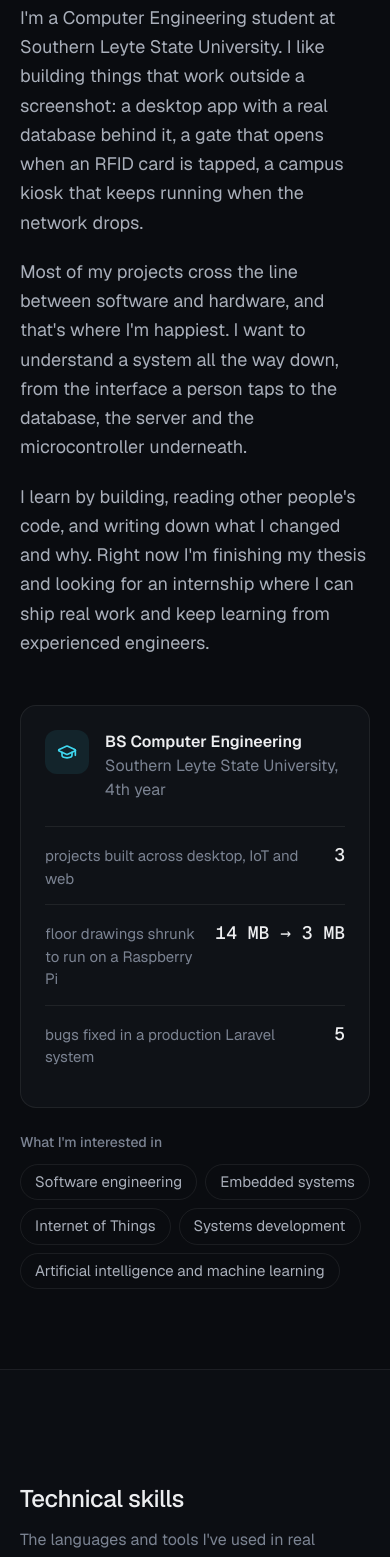
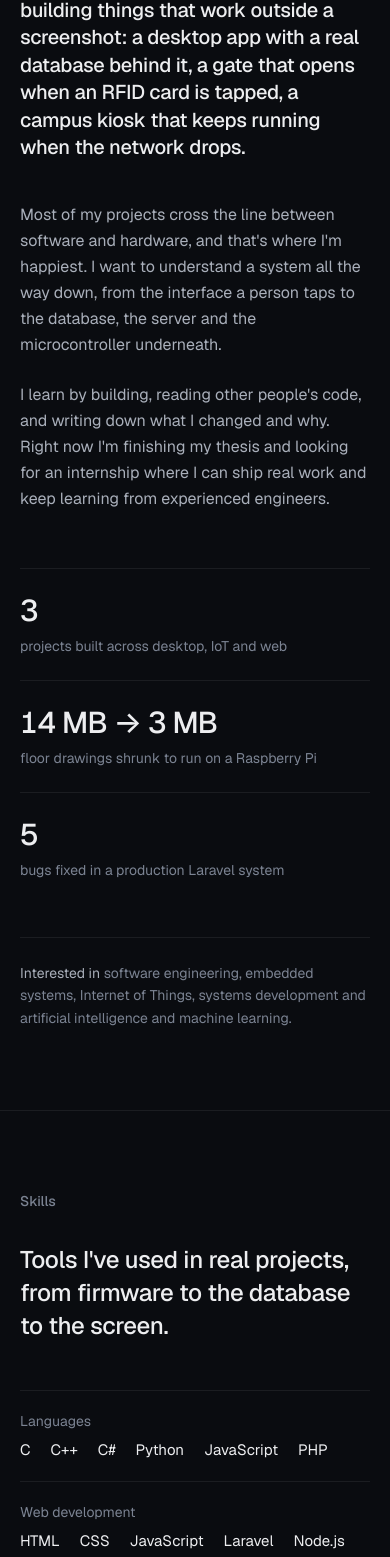
Before and after one commit to jeedp/portfolio, a React (Vite) app: page / in a window 390 px wide. Shown: the part 1611-3168 px from the top of the page. Built offline with nearby package versions, Linux system fonts and the light colour scheme; no server answers.

Commit message:
Rework About, Skills and Experience as editorial lists

```diff
--- a/src/sections/About.tsx
+++ b/src/sections/About.tsx
@@ -1,46 +1,36 @@
-import { GraduationCap } from 'lucide-react'
 import { about } from '../data/profile'
 import { Section } from '../components/Section'
 
 export function About() {
+  const [lead, ...rest] = about.paragraphs
   return (
-    <Section id="about" title="About me">
-      <div className="grid gap-12 lg:grid-cols-[1.4fr_1fr]">
-        <div className="space-y-5 text-lg leading-relaxed">
-          {about.paragraphs.map(p => <p key={p.slice(0, 24)}>{p}</p>)}
-        </div>
+    <Section id="about" label="About">
+      <p className="max-w-[40ch] text-xl font-medium leading-snug tracking-[-0.015em] text-ink sm:text-2xl">
+        {lead}
+      </p>
 
-        <div className="space-y-6">
-          <div className="rounded-2xl border border-line bg-surface p-6">
-            <div className="flex items-start gap-4">
-              <span className="grid size-11 shrink-0 place-items-center rounded-xl bg-accent-soft text-accent">
-                <GraduationCap className="size-5" aria-hidden="true" />
-              </span>
-              <div>
-                <p className="font-semibold text-ink">BS Computer Engineering</p>
-                <p className="text-muted">Southern Leyte State University, 4th year</p>
-              </div>
-            </div>
-            <dl className="mt-6 divide-y divide-line border-t border-line">
-              {about.highlights.map(h => (
-                <div key={h.label} className="flex items-baseline justify-between gap-4 py-3.5">
-                  <dt className="text-[15px] text-muted">{h.label}</dt>
-                  <dd className="shrink-0 font-mono text-lg font-medium text-ink">{h.value}</dd>
-                </div>
-              ))}
-            </dl>
+      <div className="mt-10 grid gap-6 text-base leading-relaxed sm:grid-cols-2 sm:gap-10">
+        {rest.map(p => <p key={p.slice(0, 24)}>{p}</p>)}
+      </div>
+
+      <div className="mt-14 grid border-t border-line sm:grid-cols-3">
+        {about.highlights.map((h, i) => (
+          <div key={h.label} className={`py-6 sm:pr-6 ${i > 0 ? 'border-t border-line sm:border-l sm:border-t-0 sm:pl-6' : ''}`}>
+            <p className="tabular text-3xl font-medium tracking-tight text-ink">{h.value}</p>
+            <p className="mt-2 text-sm leading-snug text-muted">{h.label}</p>
           </div>
+        ))}
+      </div>
 
-          <div>
-            <h3 className="mb-3 text-sm font-medium text-muted">What I'm interested in</h3>
-            <ul className="flex flex-wrap gap-2">
-              {about.interests.map(i => (
-                <li key={i} className="rounded-full border border-line px-3.5 py-1.5 text-[15px] text-body">{i}</li>
-              ))}
-            </ul>
-          </div>
-        </div>
-      </div>
+      <p className="mt-8 border-t border-line pt-6 text-sm leading-relaxed text-muted">
+        <span className="text-body">Interested in</span>{' '}
+        {about.interests.map((i, n) => (
+          <span key={i}>
+            {/Internet/.test(i) ? i : i.toLowerCase()}
+            {n < about.interests.length - 2 ? ', ' : n === about.interests.length - 2 ? ' and ' : '.'}
+          </span>
+        ))}
+      </p>
     </Section>
   )
 }
--- a/src/sections/Experience.tsx
+++ b/src/sections/Experience.tsx
@@ -1,83 +1,73 @@
-import { Award, BookOpen, Briefcase, FileText, GraduationCap, Plus, Presentation, Trophy } from 'lucide-react'
-import { certificates, timeline, type Certificate, type TimelineItem } from '../data/profile'
+import { ArrowUpRight } from 'lucide-react'
+import { certificates, timeline } from '../data/profile'
 import { Section } from '../components/Section'
-import { Badge } from '../components/Badge'
 
-const timelineIcon: Record<TimelineItem['type'], typeof Briefcase> = {
-  work: Briefcase,
-  academic: BookOpen,
-  training: Presentation,
-  education: GraduationCap,
-}
+/** Placeholders remind you what to add while you run `npm run dev`; they never ship to the live site. */
+const showPlaceholders = import.meta.env.DEV
 
-const certIcon: Record<Certificate['category'], typeof Award> = {
-  Certification: Award,
-  'Online course': FileText,
-  'Seminar or workshop': Presentation,
-  Achievement: Trophy,
+function PlaceholderNote({ children }: { children: string }) {
+  return (
+    <span className="ml-2 rounded border border-dashed border-line-strong px-1.5 py-0.5 font-mono text-[11px] text-muted">
+      {children}
+    </span>
+  )
 }
 
 export function Experience() {
+  const items = timeline.filter(t => showPlaceholders || !t.placeholder)
   return (
-    <Section id="experience" title="Experience and education" intro="Where I've worked, studied and trained so far.">
-      <ol className="relative space-y-6 before:absolute before:bottom-2 before:left-[19px] before:top-2 before:w-px before:bg-line">
-        {timeline.map(item => {
-          const Icon = item.placeholder ? Plus : timelineIcon[item.type]
-          return (
-            <li key={item.title} className="relative grid grid-cols-[40px_1fr] gap-5">
-              <span className={`relative z-10 grid size-10 place-items-center rounded-full border bg-bg ${item.placeholder ? 'border-dashed border-line text-muted' : 'border-accent/40 text-accent'}`}>
-                <Icon className="size-[18px]" aria-hidden="true" />
-              </span>
-              <div className={`rounded-2xl border p-5 sm:p-6 ${item.placeholder ? 'border-dashed border-line' : 'border-line bg-surface'}`}>
-                <div className="flex flex-wrap items-baseline justify-between gap-x-4 gap-y-1">
-                  <h3 className={`text-lg font-semibold ${item.placeholder ? 'text-muted' : ''}`}>{item.title}</h3>
-                  <span className="font-mono text-sm text-muted">{item.period}</span>
-                </div>
-                <p className="mt-1 text-[15px] text-muted">{item.org}</p>
-                {item.description && <p className="mt-3 leading-relaxed">{item.description}</p>}
-                {item.tech && (
-                  <div className="mt-4 flex flex-wrap gap-2">{item.tech.map(t => <Badge key={t}>{t}</Badge>)}</div>
-                )}
-              </div>
-            </li>
-          )
-        })}
+    <Section id="experience" label="Experience">
+      <ol className="border-t border-line">
+        {items.map(item => (
+          <li key={item.title} className="grid gap-2 border-b border-line py-7 sm:grid-cols-[200px_1fr] sm:gap-8">
+            <p className="tabular font-mono text-sm text-muted">{item.period}</p>
+            <div className={item.placeholder ? 'opacity-60' : ''}>
+              <h3 className="text-lg font-medium tracking-[-0.01em]">
+                {item.title}
+                {item.placeholder && <PlaceholderNote>placeholder · dev only</PlaceholderNote>}
+              </h3>
+              <p className="mt-1 text-[15px] text-muted">{item.org}</p>
+              {item.description && <p className="mt-3 max-w-[62ch] text-[15px] leading-relaxed text-body">{item.description}</p>}
+              {item.tech && <p className="mt-3 font-mono text-xs text-muted">{item.tech.join('  ·  ')}</p>}
+            </div>
+          </li>
+        ))}
       </ol>
     </Section>
   )
 }
 
 export function Certifications() {
+  const items = certificates.filter(c => showPlaceholders || !c.placeholder)
+  const issuers = [...new Set(items.filter(c => !c.placeholder).map(c => c.issuer))]
   return (
     <Section
       id="certifications"
-      title="Certifications and achievements"
-      intro="Courses I've completed, plus space for the seminars, workshops and awards still to come."
-      className="border-y border-line bg-surface/40"
+      label="Certifications"
+      intro={issuers.length === 1 ? `All completed through ${issuers[0].replace(' · ', ', ')}.` : undefined}
     >
-      <ul className="grid gap-4 sm:grid-cols-2 lg:grid-cols-3">
-        {certificates.map(c => {
-          const Icon = c.placeholder ? Plus : certIcon[c.category]
-          const body = (
+      <ul className="border-t border-line">
+        {items.map(c => {
+          const row = (
             <>
-              <div className="flex items-start justify-between gap-3">
-                <span className={`grid size-10 place-items-center rounded-xl ${c.placeholder ? 'border border-dashed border-line text-muted' : 'bg-accent-soft text-accent'}`}>
-                  <Icon className="size-5" aria-hidden="true" />
-                </span>
-                <span className="text-xs text-muted">{c.category}</span>
-              </div>
-              <h3 className={`mt-5 font-semibold ${c.placeholder ? 'text-muted' : ''}`}>{c.title}</h3>
-              <p className="mt-1.5 text-sm leading-relaxed text-muted">{c.issuer}</p>
-              {c.date && <p className="mt-auto pt-4 font-mono text-xs text-muted">Completed {c.date}</p>}
+              <span className={`text-[15px] ${c.placeholder ? 'text-muted' : 'text-ink'}`}>
+                {c.title}
+                {c.placeholder && <PlaceholderNote>placeholder · dev only</PlaceholderNote>}
+              </span>
+              <span className="hidden text-sm text-muted sm:block">{c.category}</span>
+              <span className="tabular flex items-center gap-1 text-right font-mono text-sm text-muted">
+                {c.date}
+                {c.file && <ArrowUpRight className="size-3.5" aria-hidden="true" />}
+              </span>
             </>
           )
-          const cls = `flex h-full flex-col rounded-2xl border p-5 ${c.placeholder ? 'border-dashed border-line' : 'border-line bg-bg/60'}`
+          const cls = 'grid grid-cols-[1fr_auto] items-baseline gap-6 border-b border-line py-4 sm:grid-cols-[1fr_160px_100px]'
           return (
             <li key={c.title}>
               {c.file ? (
-                <a href={`${import.meta.env.BASE_URL}${c.file}`} className={`${cls} transition-colors hover:border-accent/40`}>{body}</a>
+                <a href={`${import.meta.env.BASE_URL}${c.file}`} className={`${cls} transition-colors hover:text-accent`}>{row}</a>
               ) : (
-                <div className={cls}>{body}</div>
+                <div className={cls}>{row}</div>
               )}
             </li>
           )
--- a/src/sections/Skills.tsx
+++ b/src/sections/Skills.tsx
@@ -1,46 +1,32 @@
-import { CodeXml, Cpu, Database, Globe, Wrench } from 'lucide-react'
-import { skills, type SkillGroup } from '../data/profile'
+import { skills } from '../data/profile'
 import { Section } from '../components/Section'
 
-const icons: Record<SkillGroup['icon'], typeof Cpu> = { code: CodeXml, globe: Globe, database: Database, cpu: Cpu, wrench: Wrench }
-
+/** A spec table: one row per area, the tools as plain text. No bars, no ratings. */
 export function Skills() {
   return (
     <Section
       id="skills"
-      title="Technical skills"
-      intro="The languages and tools I've used in real projects, from firmware on a microcontroller to the database and the screen."
-      className="border-y border-line bg-surface/40"
+      label="Skills"
+      title="Tools I've used in real projects, from firmware to the database to the screen."
     >
-      <div className="grid gap-4 sm:grid-cols-2 lg:grid-cols-3">
-        {skills.map((group, i) => {
-          const Icon = icons[group.icon]
-          return (
-            <div
-              key={group.name}
-              className={`rounded-2xl border border-line bg-bg/60 p-6 transition-colors hover:border-accent/40 ${i === 0 ? 'lg:row-span-1' : ''}`}
-            >
-              <div className="mb-5 flex items-center gap-3">
-                <span className="grid size-10 place-items-center rounded-xl bg-accent-soft text-accent">
-                  <Icon className="size-5" aria-hidden="true" />
-                </span>
-                <h3 className="font-semibold">{group.name}</h3>
-              </div>
-              <ul className="flex flex-wrap gap-2">
-                {group.items.map(item => (
-                  <li key={item} className="rounded-lg border border-line bg-surface px-3 py-1.5 text-[15px] text-ink">{item}</li>
-                ))}
+      <dl className="border-t border-line">
+        {skills.map(group => (
+          <div key={group.name} className="grid gap-2 border-b border-line py-5 sm:grid-cols-[200px_1fr] sm:gap-8">
+            <dt className="text-sm text-muted">{group.name}</dt>
+            <dd>
+              <ul className="flex flex-wrap gap-x-5 gap-y-2 text-[15px] text-ink">
+                {group.items.map(item => <li key={item}>{item}</li>)}
               </ul>
-            </div>
-          )
-        })}
-        <div className="flex flex-col justify-center rounded-2xl border border-dashed border-line p-6">
-          <p className="font-semibold text-ink">Learning next</p>
-          <p className="mt-2 text-[15px] leading-relaxed text-muted">
-            Artificial intelligence and machine learning, plus better testing and cleaner architecture in the code I already write.
-          </p>
+            </dd>
+          </div>
+        ))}
+        <div className="grid gap-2 py-5 sm:grid-cols-[200px_1fr] sm:gap-8">
+          <dt className="text-sm text-muted">Learning next</dt>
+          <dd className="text-[15px] text-body">
+            Artificial intelligence and machine learning, and better testing and architecture in the code I already write.
+          </dd>
         </div>
-      </div>
+      </dl>
     </Section>
   )
 }
```
